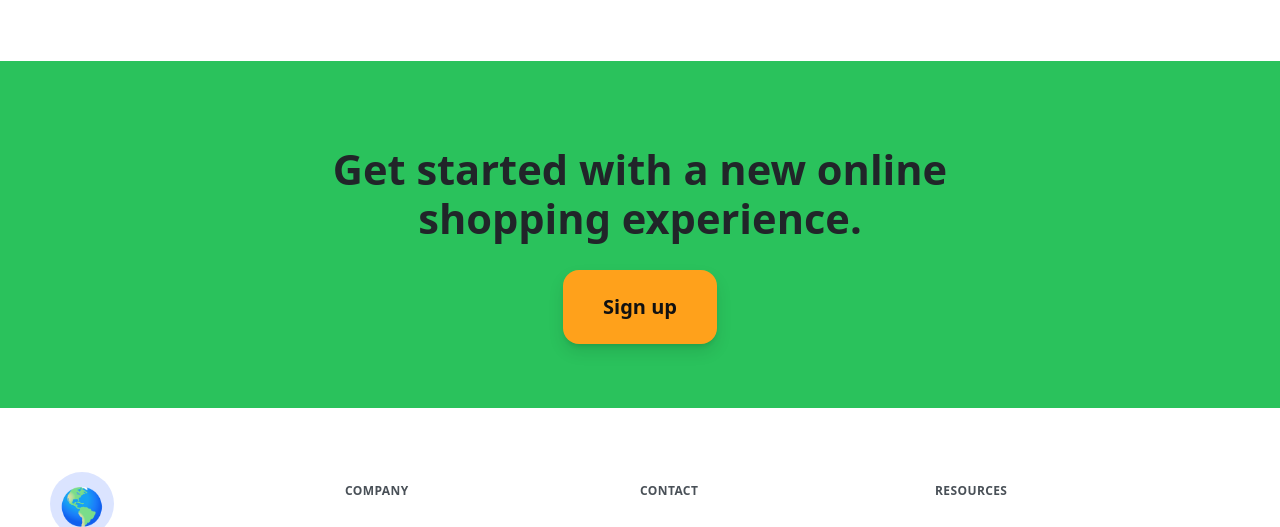
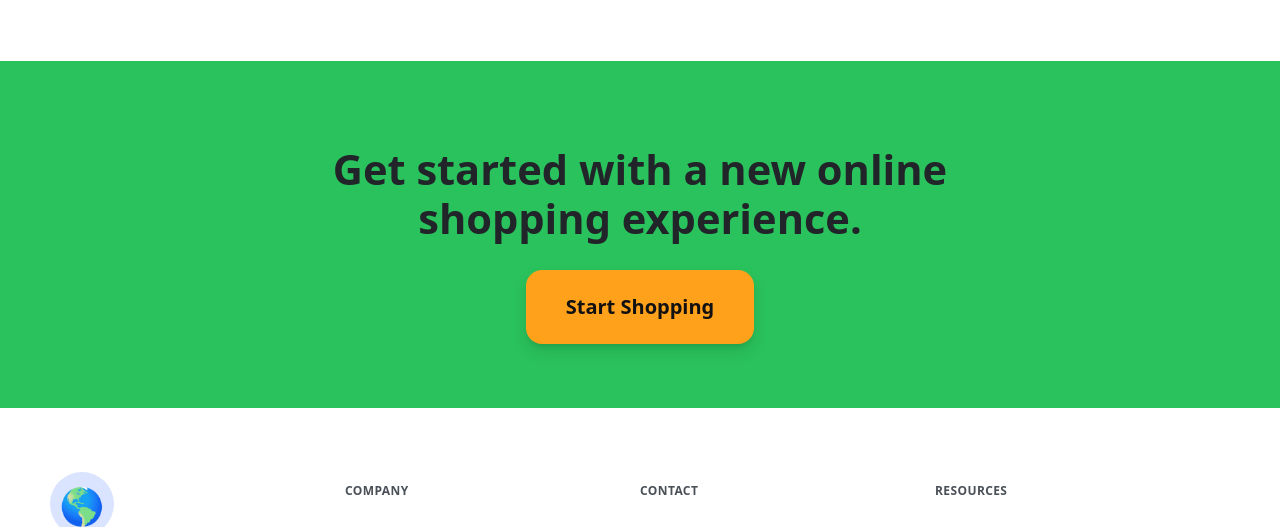
Before and after one commit to winpeed/customer-myproductlist, a plain HTML site: page index.html in a window 1280 px wide. Shown: the part 2307-2834 px from the top of the page. Drawn offline with nearby package versions, Linux system fonts and the light colour scheme.

Commit message:
Text Changes Added

```diff
--- a/index.html
+++ b/index.html
@@ -300,7 +300,7 @@
               href="https://digitalmenu.cooksnmore.com/new/restaurant/register"
               class="button xl main white mt-lg w-button"
             >
-              Sign up</a
+              Start Shopping</a
             >
             <!-- <div class="faded text-sm mt-md">
               14 day free trial • No credit card required
```
